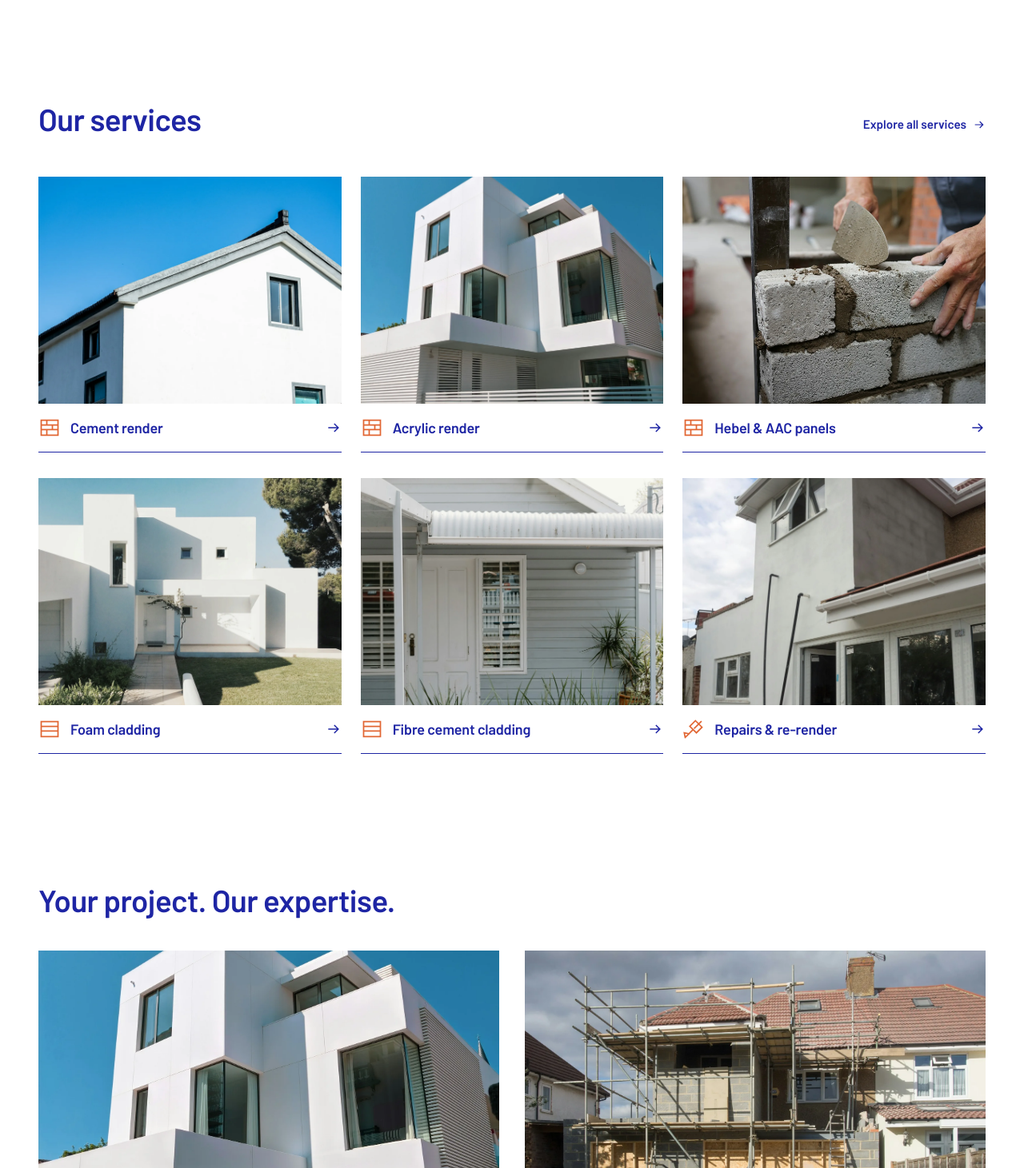
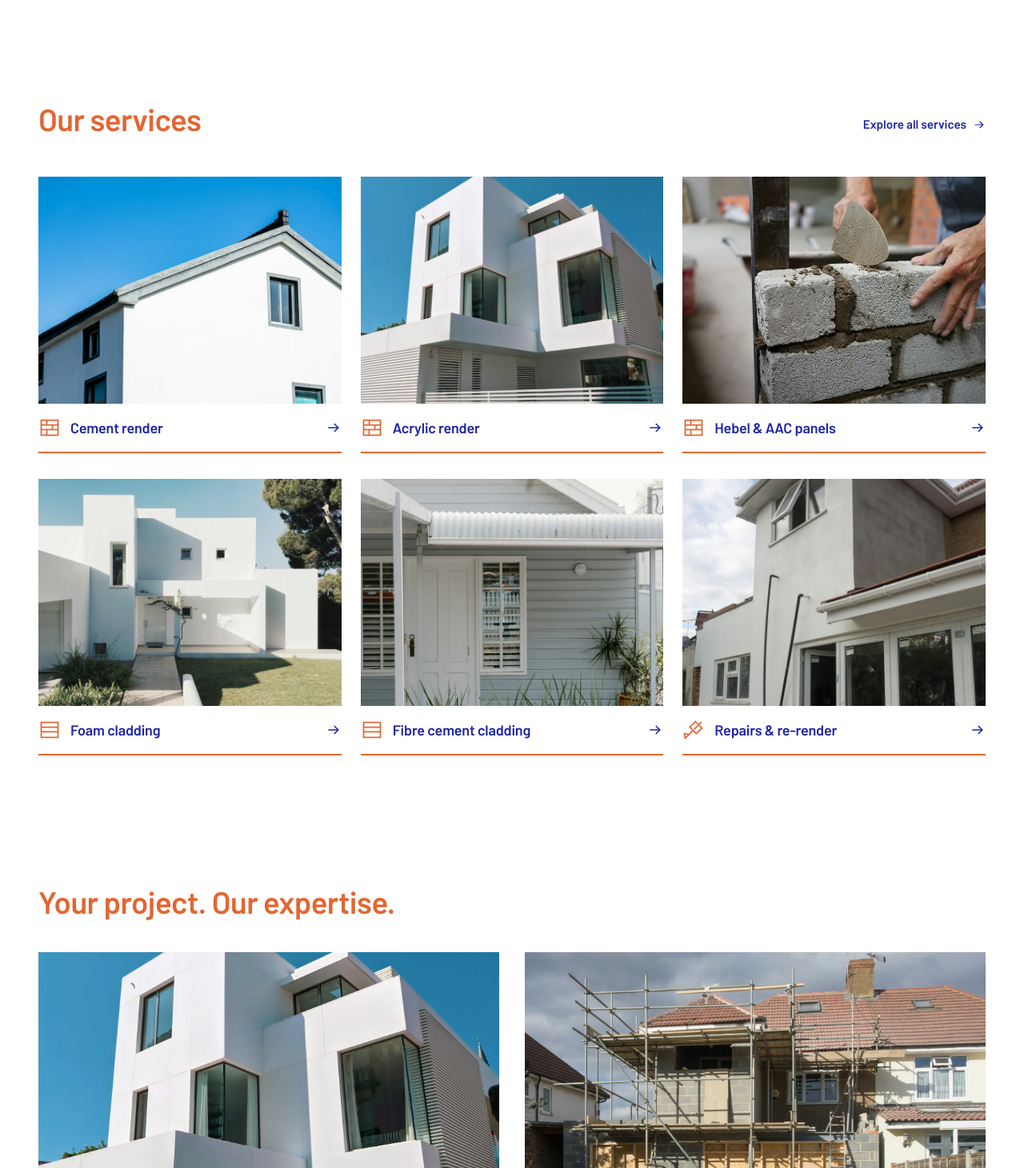
Before and after one commit to mehdiamiry40/maxwall, a Next.js app: page / in a window 1280 px wide. Shown: the part 849-2310 px from the top of the page at 80% size. Built offline with nearby package versions, Linux system fonts and the light colour scheme.

Commit message:
Give orange greater prominence across Max Wall

```diff
--- a/src/app/page.tsx
+++ b/src/app/page.tsx
@@ -110,6 +110,7 @@ export default function Home() {
           <div className={container}>
             <SectionHead
               title="Our services"
+              accent
               action={{ href: "/services", label: "Explore all services" }}
             />
             <div className="grid gap-x-6 gap-y-8 sm:grid-cols-2 lg:grid-cols-3">
@@ -128,6 +129,7 @@ export default function Home() {
           <div className={container}>
             <SectionHead
               title="A finish for every home"
+              accent
               action={{ href: "/about", label: "About Max Wall" }}
             />
             <div className="grid gap-5 md:grid-cols-3">
@@ -158,7 +160,7 @@ export default function Home() {
           </div>
         </section>
         <CraftsmanshipSection />
-        <section className="bg-bluestone text-white">
+        <section className="bg-ochre text-white">
           <div
             className={`${container} grid gap-8 py-10 sm:grid-cols-3 sm:py-12`}
           >
@@ -166,8 +168,8 @@ export default function Home() {
               <div key={item.title} className="flex items-center gap-4">
                 <WallIcon name={item.icon} className="h-10 w-10 text-white" />
                 <div>
-                  <span className="text-xs font-bold">0{index + 1}</span>
-                  <h2 className="text-lg font-semibold">{item.title}</h2>
+                  <span className="text-xl font-bold">0{index + 1}</span>
+                  <h2 className="text-xl font-bold">{item.title}</h2>
                 </div>
               </div>
             ))}
--- a/src/components/HomeSections.tsx
+++ b/src/components/HomeSections.tsx
@@ -49,7 +49,7 @@ export function ProjectTypesSection() {
       <div className={container}>
         <h2
           id="project-types-heading"
-          className="section-title mb-8 text-bluestone sm:mb-10"
+          className="section-title mb-8 text-ochre sm:mb-10"
         >
           Your project. Our expertise.
         </h2>
@@ -163,7 +163,7 @@ export function HomeFaqSection() {
       >
         <Reveal>
           <WallIcon name="quote" className="mb-5 h-10 w-10 text-ochre" />
-          <h2 id="home-faq-heading" className="section-title text-bluestone">
+          <h2 id="home-faq-heading" className="section-title text-ochre">
             A few helpful answers.
           </h2>
           <p className="mb-5 mt-4 max-w-sm text-bluestone">
--- a/src/components/ServiceCard.tsx
+++ b/src/components/ServiceCard.tsx
@@ -34,7 +34,7 @@ export function ServiceCard({
             />
           </div>
         )}
-        <div className="flex items-center gap-3 border-b border-bluestone py-4">
+        <div className="flex items-center gap-3 border-b-2 border-ochre py-4">
           <WallIcon name={icon} className="h-7 w-7 text-ochre" />
           <h3 className="flex-1 text-lg font-semibold text-bluestone">
             {service.title}
--- a/src/components/ui.tsx
+++ b/src/components/ui.tsx
@@ -17,7 +17,7 @@ export const section = "py-12 sm:py-16 lg:py-20";
 type ButtonVariant = "primary" | "dark" | "light" | "outline" | "outline-light";
 
 const buttonStyles: Record<ButtonVariant, string> = {
-  primary: "bg-bluestone text-white hover:bg-ochre",
+  primary: "bg-ochre text-white hover:bg-bluestone",
   dark: "bg-bluestone text-white hover:bg-bluestone-soft",
   light: "bg-white text-bluestone hover:bg-sandstone",
   outline:
@@ -101,17 +101,19 @@ export function SectionHead({
   title,
   intro,
   action,
+  accent = false,
 }: {
   eyebrow?: string;
   title: string;
   intro?: string;
   action?: { href: string; label: string };
+  accent?: boolean;
 }) {
   return (
     <Reveal className="mb-8 flex flex-wrap items-end justify-between gap-x-8 gap-y-3 sm:mb-10 lg:mb-12">
       <div className="max-w-2xl">
         {eyebrow && <Eyebrow>{eyebrow}</Eyebrow>}
-        <h2 className={`section-title text-bluestone ${eyebrow ? "mt-3" : ""}`}>
+        <h2 className={`section-title ${accent ? "text-ochre" : "text-bluestone"} ${eyebrow ? "mt-3" : ""}`}>
           {title}
         </h2>
         {intro && (
```
